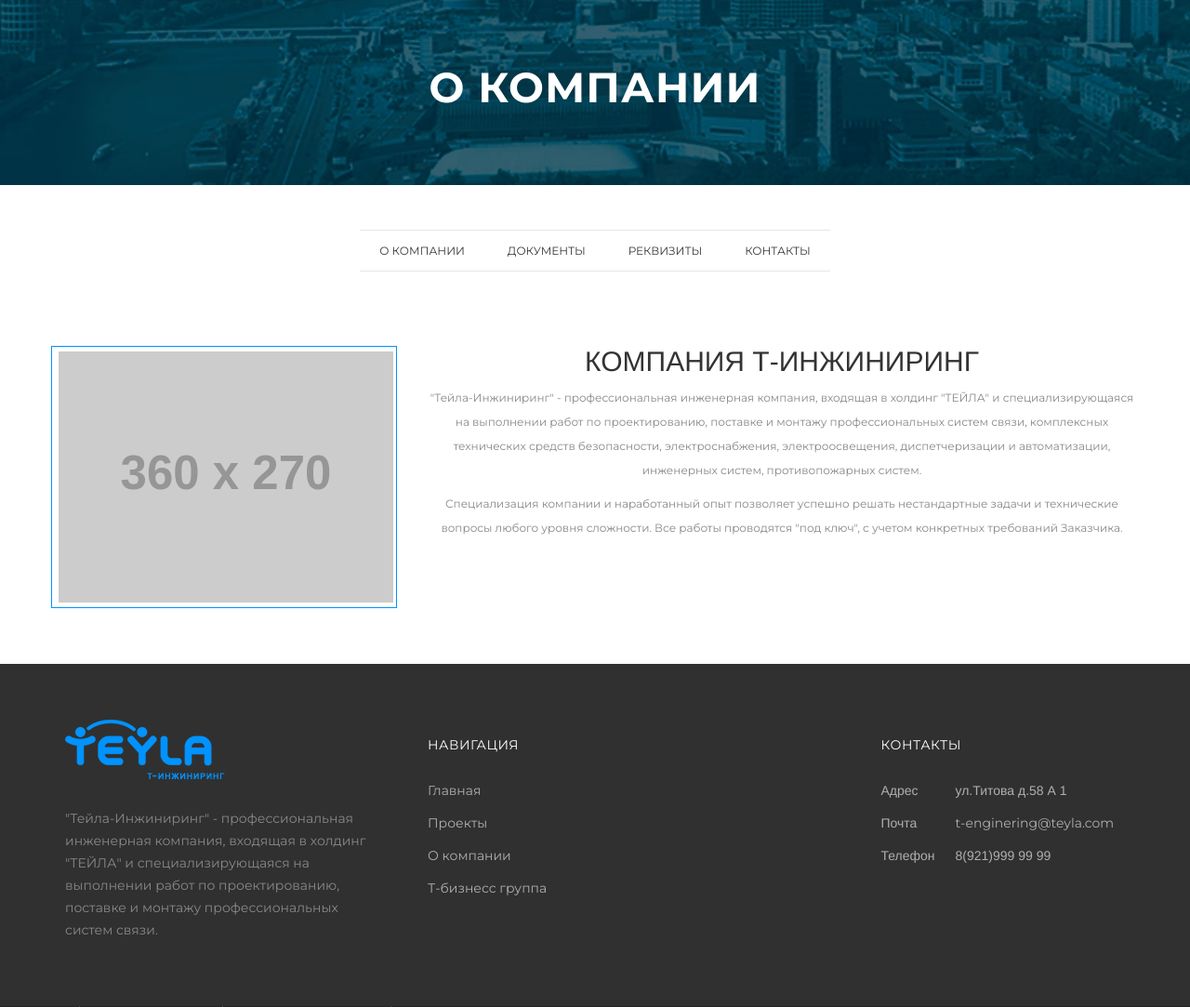
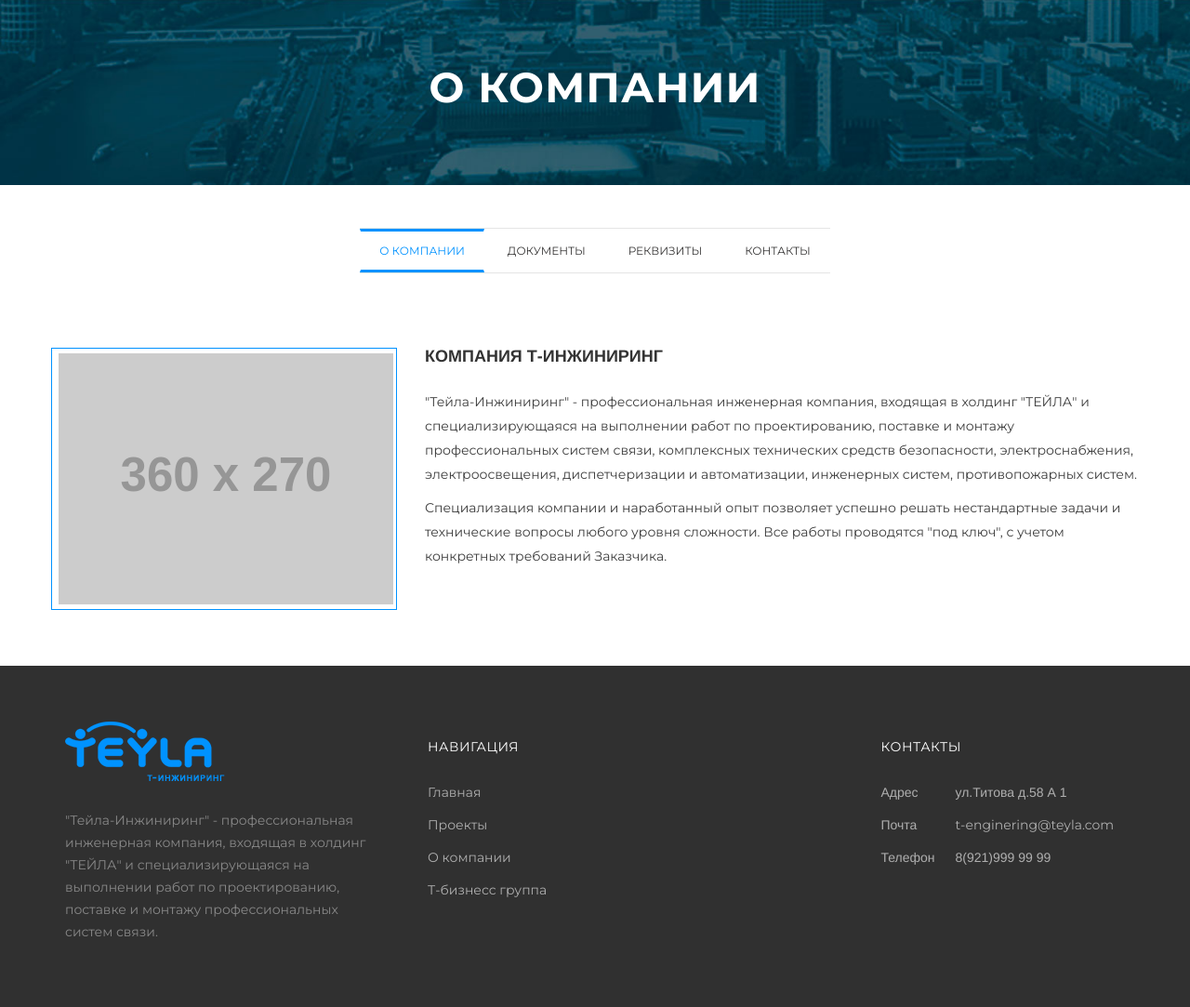
Before and after one commit to mmasterenko/tngr, a Django app: page /about/ in a window 1280 px wide. Shown: the part 166-1249 px from the top of the page at 93% size. Run offline with Django 3.2, Linux system fonts and the light colour scheme; grey boxes labelled with a size stand in for pictures from a placeholder-image service; some libraries are stand-ins or nearby versions; some web fonts are replaced.

Commit message:
page about: about, docs completed

```diff
--- a/static_dir_dev/css/innovation.css
+++ b/static_dir_dev/css/innovation.css
@@ -4140,3 +4171,39 @@
 .page-content .services .service-item p a:hover {
   color: #3d3d3d;
 }
+/*
+ * --- --- --- Page /about/ --- --- ---
+ */
+.page-content .projects-page .tab-content .tab {
+  display: none;
+}
+.page-content .projects-page .tab-content .tab.active {
+  display: block;
+}
+
+.page-content .projects-page .tab-content .tab.about .text-content {
+  text-align: left;
+}
+.page-content .projects-page .tab-content .tab.about h2 {
+  font-size: 18px;
+  font-weight: bold;
+  margin-bottom: 25px;
+}
+.page-content .projects-page .tab-content .tab.about .par,
+.page-content .projects-page .tab-content .tab.about .par p {
+  font-size: 14px;
+  color: #3d3d3d;
+}
+
+.page-content .projects-page .tab-content .tab.docs h5 {
+  text-align: left;
+  margin-top: 20px;
+  font-weight: bold;
+}
+.page-content .projects-page .tab-content .tab.docs .row {
+  margin-bottom: 50px;
+}
+
+/*
+ * --- --- --- Page /about/ /--- /--- /---
+ */
--- a/tengApp/templates/tengApp/about.html
+++ b/tengApp/templates/tengApp/about.html
@@ -9,20 +9,21 @@
         <div class="container tabs">
             <div class="row">
                 <div class="group text-center">
-                    <span class="btn filter active" data-filter="">О КОМПАНИИ</span>
-                    <span class="btn filter" data-filter="tab2">ДОКУМЕНТЫ</span>
-                    <span class="btn filter" data-filter="tab3">РЕКВИЗИТЫ</span>
-                    <span class="btn filter" data-filter="tab4">КОНТАКТЫ</span>
+                    <span class="btn filter" data-tab="tab1" data-hash="#about">О КОМПАНИИ</span>
+                    <span class="btn filter" data-tab="tab2" data-hash="#docs">ДОКУМЕНТЫ</span>
+                    <span class="btn filter" data-tab="tab3" data-hash="#requisites">РЕКВИЗИТЫ</span>
+                    <span class="btn filter" data-tab="tab4" data-hash="#contacts">КОНТАКТЫ</span>
                 </div>
             </div>
             <div class="row tab-content projects">
-                <div id="tab1" class="tab active">
+                <div id="tab1" class="tab about active">
                     <div class="fsi-frame-360x270">
                         <span class="fsi-helper"></span>
                         <img class="fsi-img-360x270" src='http://placehold.it/360x270' alt="">
                     </div>
                     <div class="text-content">
                         <h2>КОМПАНИЯ Т-ИНЖИНИРИНГ</h2>
+                        <div class="par">
                             <p>"Тейла-Инжиниринг" - профессиональная инженерная компания, входящая в холдинг "ТЕЙЛА"
                         и специализирующаяся на выполнении работ по проектированию, поставке и монтажу профессиональных
                         систем связи, комплексных технических средств безопасности, электроснабжения, электроосвещения,
@@ -32,23 +33,58 @@
                             конкретных требований Заказчика.</p>
                         </div>
                     </div>
-                <div id="tab2" class="tab" style="display: none;">
-                    <div class="fsi-frame-360x270">
+                </div>
+                <div id="tab2" class="tab docs">
+                    <div class="container-fluid">
+                        <div class="row">
+                            <div class="col-sm-6 col-md-4 col-lg-4">
+                                <div class="fsi-frame-360x410">
                                     <span class="fsi-helper"></span>
-                        <img class="fsi-img-360x270" src='http://placehold.it/360x270' alt="">
+                                    <img class="fsi-img" src='http://placehold.it/350x400' alt="">
                                 </div>
-                    <div class="text-content">
-                        <h2>ДОКУМЕНТЫ</h2>
-                        <p>"Тейла-Инжиниринг" - профессиональная инженерная компания, входящая в холдинг "ТЕЙЛА"
-                        и специализирующаяся на выполнении работ по проектированию, поставке и монтажу профессиональных
-                        систем связи, комплексных технических средств безопасности, электроснабжения, электроосвещения,
-                        диспетчеризации и автоматизации, инженерных систем, противопожарных систем.</p>
-                        <p>Специализация компании и наработанный опыт позволяет успешно решать нестандартные задачи
-                        и технические вопросы любого уровня сложности. Все работы проводятся "под ключ", с учетом
-                        конкретных требований Заказчика.</p>
+                                <h5>ЛИЦЕНЗИЯ НА ОБЕСПЕЧЕНИЕ УСЛУГ МЕСТНОЙ ТЕЛЕФОННОЙ СВЯЗИ</h5>
+                            </div>
+                            <div class="col-sm-6 col-md-4 col-lg-4">
+                                <div class="fsi-frame-360x410">
+                                    <span class="fsi-helper"></span>
+                                    <img class="fsi-img" src='http://placehold.it/350x400' alt="">
+                                </div>
+                                <h5>ЛИЦЕНЗИЯ НА ОБЕСПЕЧЕНИЕ УСЛУГ МЕСТНОЙ ТЕЛЕФОННОЙ СВЯЗИ</h5>
+                            </div>
+                            <div class="col-sm-6 col-md-4 col-lg-4">
+                                <div class="fsi-frame-360x410">
+                                    <span class="fsi-helper"></span>
+                                    <img class="fsi-img" src='http://placehold.it/350x400' alt="">
+                                </div>
+                                <h5>ЛИЦЕНЗИЯ НА ОБЕСПЕЧЕНИЕ УСЛУГ МЕСТНОЙ ТЕЛЕФОННОЙ СВЯЗИ</h5>
                             </div>
                         </div>
-                <div id="tab3" class="tab" style="display:none;">
+                        <div class="row">
+                            <div class="col-sm-6 col-md-4 col-lg-4">
+                                <div class="fsi-frame-360x410">
+                                    <span class="fsi-helper"></span>
+                                    <img class="fsi-img" src='http://placehold.it/350x400' alt="">
+                                </div>
+                                <h5>ЛИЦЕНЗИЯ НА ОБЕСПЕЧЕНИЕ УСЛУГ МЕСТНОЙ ТЕЛЕФОННОЙ СВЯЗИ</h5>
+                            </div>
+                            <div class="col-sm-6 col-md-4 col-lg-4">
+                                <div class="fsi-frame-360x410">
+                                    <span class="fsi-helper"></span>
+                                    <img class="fsi-img" src='http://placehold.it/350x400' alt="">
+                                </div>
+                                <h5>ЛИЦЕНЗИЯ НА ОБЕСПЕЧЕНИЕ УСЛУГ МЕСТНОЙ ТЕЛЕФОННОЙ СВЯЗИ</h5>
+                            </div>
+                            <div class="col-sm-6 col-md-4 col-lg-4">
+                                <div class="fsi-frame-360x410">
+                                    <span class="fsi-helper"></span>
+                                    <img class="fsi-img" src='http://placehold.it/350x400' alt="">
+                                </div>
+                                <h5>ЛИЦЕНЗИЯ НА ОБЕСПЕЧЕНИЕ УСЛУГ МЕСТНОЙ ТЕЛЕФОННОЙ СВЯЗИ</h5>
+                            </div>
+                        </div>
+                    </div>
+                </div>
+                <div id="tab3" class="tab requisites">
                     <div class="fsi-frame-360x270">
                         <span class="fsi-helper"></span>
                         <img class="fsi-img-360x270" src='http://placehold.it/360x270' alt="">
@@ -64,7 +100,7 @@
                         конкретных требований Заказчика.</p>
                     </div>
                 </div>
-                <div id="tab4" class="tab" style="display:none;">
+                <div id="tab4" class="tab contacts">
                     <div class="fsi-frame-360x270">
                         <span class="fsi-helper"></span>
                         <img class="fsi-img-360x270" src='http://placehold.it/360x270' alt="">
@@ -204,5 +240,5 @@
     </section>
 {% endblock %}
 {% block makeup %}
-    <script src="{% static 'js/makeup/makeup.js' %}?maket=/static/js/makeup/about.png"></script>
+    <script src="{% static 'js/makeup/makeup.js' %}?maket=/static/js/makeup/requisites.png"></script>
 {% endblock makeup %}
```
Also changed, not shown: other parts of static_dir_dev/css/innovation.css (+36 -5 lines), static_dir_dev/js/custom.js (+53 -0 lines). Lines whose indentation alone changed are shown as unchanged.
